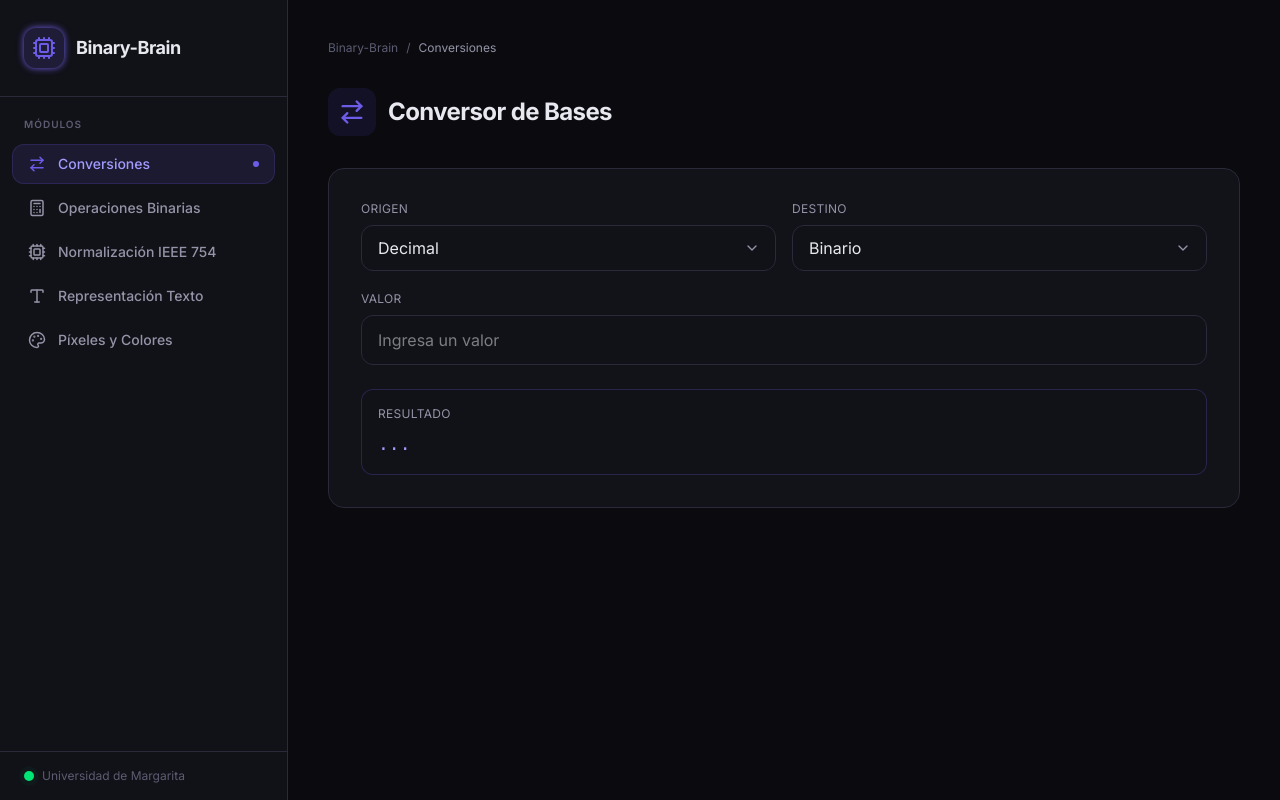
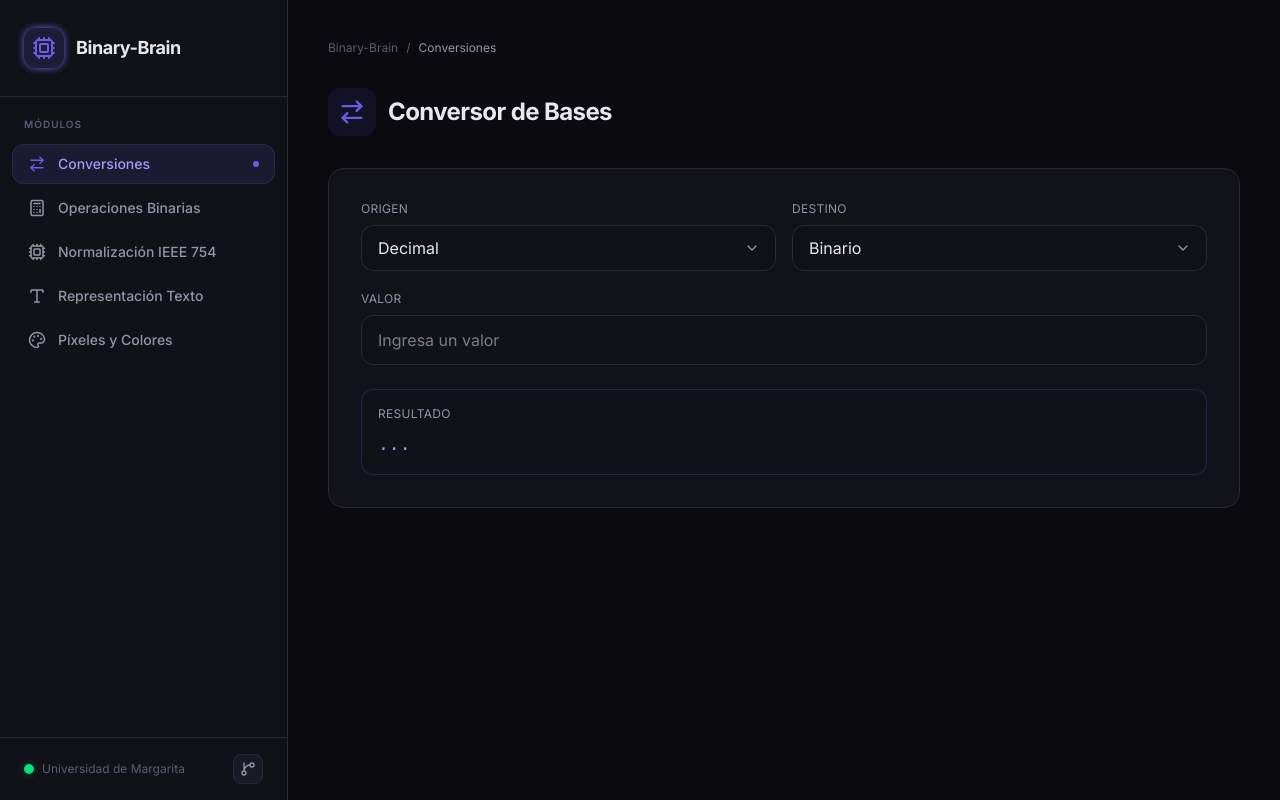
Before and after one commit to 0x-la1n/Binary-Brain, a React (Vite) app: page / in a window 1280 px wide. Built offline with nearby package versions, Linux system fonts and the light colour scheme.

Commit message:
feat: Agregar ícono de GitHub en el pie de página de la barra lateral y mejorar el diseño de la sección

```diff
--- a/src/components/Sidebar.jsx
+++ b/src/components/Sidebar.jsx
@@ -1,4 +1,4 @@
-import { X, Cpu, ArrowRightLeft, Calculator, Type, Palette } from 'lucide-react';
+import { X, Cpu, ArrowRightLeft, Calculator, Type, Palette, GitBranch } from 'lucide-react';
 
 const menuItems = [
   { id: 'conversiones', label: 'Conversiones', icon: ArrowRightLeft },
@@ -83,14 +83,26 @@ export default function Sidebar({ activeModule, onModuleChange, isOpen, onClose
 
       {/* ── Pie de página ── */}
         <div className="border-t border-border px-6 py-4">
-          <div className="flex items-center gap-2">
+          <div className="flex items-center justify-between gap-3">
+            <div className="flex items-center gap-2 min-w-0">
               <span className="relative flex h-2.5 w-2.5">
                 <span className="absolute inline-flex h-full w-full animate-ping rounded-full bg-success opacity-60" />
                 <span className="relative inline-flex h-2.5 w-2.5 rounded-full bg-success" />
               </span>
-            <span className="text-xs text-text-muted">
+              <span className="truncate text-xs text-text-muted">
                 Universidad de Margarita
               </span>
+            </div>
+            <a
+              href="https://github.com/0x-la1n/Binary-Brain"
+              target="_blank"
+              rel="noopener noreferrer"
+              className="inline-flex flex-shrink-0 items-center justify-center rounded-lg border border-border bg-dark-700 p-1.5 text-text-secondary transition-colors hover:bg-dark-600 hover:text-text-primary"
+              aria-label="Ir al repositorio de GitHub de Binary-Brain"
+              title="Repositorio en GitHub"
+            >
+              <GitBranch className="h-4 w-4" />
+            </a>
           </div>
         </div>
       </aside>
```
Lines whose indentation alone changed are shown as unchanged.
